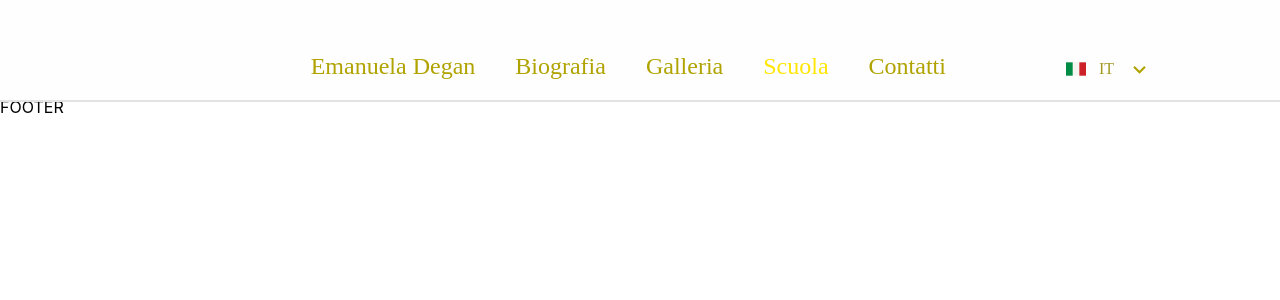
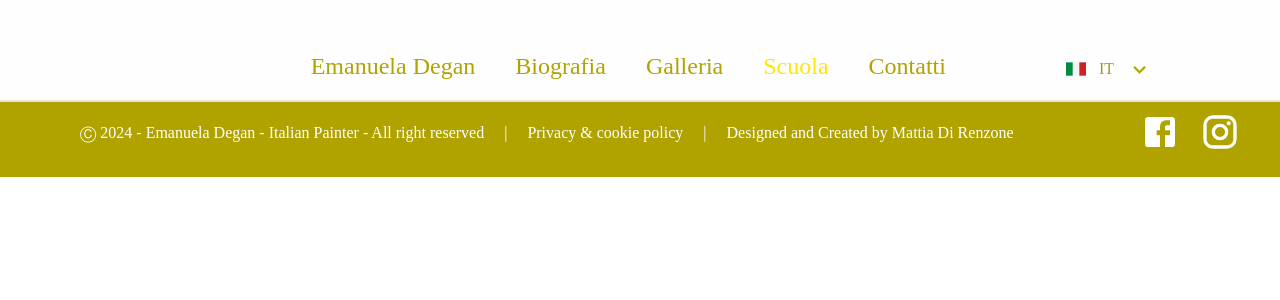
Before and after one commit to m-direnzone/manu-degan-art, a React (Create React App) app: page /school in a window 1280 px wide. Shown: the top 300 px of the page. Built offline with nearby package versions, Linux system fonts and the light colour scheme; a web font is replaced by a local one.

Commit message:
added footer; style changes in home page

```diff
--- a/src/App.css
+++ b/src/App.css
@@ -51,6 +51,11 @@
   display: none;
   position: absolute;
   margin-left: 20px;
+  background-color: white;
+  padding: 20px;
+  padding-top: 1px;
+  border-radius: 5px;
+  border: 2px solid #e3e3e3;
 }
 
 .dropdown-menu-container:hover .dropdown-menu {
@@ -104,6 +109,7 @@
 
 .paragraph {
   margin-top: 3%;
+  font-size: 18px;
 }
 
 .article-container {
@@ -117,3 +123,47 @@
   font-size: 30px;
   color: #c1c1c1;
 }
+
+.article-preview-container {
+  margin-top: 10px;
+}
+
+.article-preview {
+  font-size: 17px;
+}
+
+.read-more-link {
+  margin-left: auto;
+  margin-top: 20px;
+  text-decoration: none;
+  color: #c1c1c1;
+  font-size: 20px;
+  font-style: italic;
+}
+
+.footer {
+  height: 80px;
+  width: 100%;
+  background-color: #b0a300;
+}
+
+.footer-content-container {
+  display: flex;
+  gap: 20px;
+  color: white;
+  font-size: 15px;
+}
+
+.footer-icon-container {
+  display: flex;
+  gap: 20px;
+  margin-left: auto;
+  margin-top: 15px;
+  margin-right: 40px;
+}
+
+.footer-icon {
+  height: 40px;
+  width: 40px;
+  color: white;
+}
--- a/src/components/ArticleCard.tsx
+++ b/src/components/ArticleCard.tsx
@@ -16,9 +16,11 @@ const ArticleCard = ({ article }: ArticleCardProps) => {
           <Typography className="article-title">{article.title}</Typography>
         </Grid>
         <Grid item xs={12} xl={12} className="article-preview-container">
-          <Typography>{article.preview}</Typography>
+          <Typography className="article-preview">{article.preview}</Typography>
         </Grid>
-        <Link to={`${article.link}`}>{t("leggi-di-piu")}</Link>
+        <Link to={`${article.link}`} target="_blank" className="read-more-link">
+          {t("leggi-di-piu")}
+        </Link>
       </Grid>
     </Paper>
   );
--- a/src/components/Footer.tsx
+++ b/src/components/Footer.tsx
@@ -1,5 +1,35 @@
+import { Typography } from "@mui/material";
+import FacebookIcon from "@mui/icons-material/Facebook";
+import InstagramIcon from "@mui/icons-material/Instagram";
+import { Link } from "react-router-dom";
+
 const Footer = () => {
-  return <div>FOOTER</div>;
+  return (
+    <div className="footer">
+      <div className="footer-content-container">
+        <Typography marginTop={3} marginLeft={10}>
+          Ⓒ 2024 - Emanuela Degan - Italian Painter - All right reserved
+        </Typography>
+        <Typography marginTop={3}>|</Typography>
+        <Typography marginTop={3}>Privacy & cookie policy</Typography>
+        <Typography marginTop={3}>|</Typography>
+        <Typography marginTop={3}>
+          Designed and Created by Mattia Di Renzone
+        </Typography>
+        <div className="footer-icon-container">
+          <Link
+            target="_blank"
+            to={"https://www.facebook.com/profile.php?id=100063579694918"}
+          >
+            <FacebookIcon className="footer-icon" />
+          </Link>
+          <Link target="_blank" to={"https://www.instagram.com/manudeghi/"}>
+            <InstagramIcon className="footer-icon" />
+          </Link>
+        </div>
+      </div>
+    </div>
+  );
 };
 
 export default Footer;
--- a/src/components/Navbar.tsx
+++ b/src/components/Navbar.tsx
@@ -68,27 +68,27 @@ const Navbar = () => {
             <div className="dropdown-menu">
               <div
                 className="language-choice"
-                style={{ marginTop: "20px" }}
+                style={{
+                  marginTop: "20px",
+                  borderBottom:
+                    currentLanguage === "it" ? "2px solid #e3e3e3" : "0",
+                }}
                 onClick={() => changeLanguage("it")}
               >
                 <IT className="flag-icon" />
-                <Typography
-                  color={currentLanguage === "it" ? "#ffe603" : "#a39922"}
-                >
-                  Italiano
-                </Typography>
+                <Typography color={"#b0a300"}>Italiano</Typography>
               </div>
               <div
                 className="language-choice"
-                style={{ marginTop: "10px" }}
+                style={{
+                  marginTop: "10px",
+                  borderBottom:
+                    currentLanguage === "en" ? "2px solid #e3e3e3" : "0",
+                }}
                 onClick={() => changeLanguage("en")}
               >
                 <US className="flag-icon" />
-                <Typography
-                  color={currentLanguage === "en" ? "#ffe603" : "#a39922"}
-                >
-                  English
-                </Typography>
+                <Typography color={"#b0a300"}>English</Typography>
               </div>
             </div>
           </div>
--- a/src/translations/en/translation.json
+++ b/src/translations/en/translation.json
@@ -4,6 +4,6 @@
   "scuola": "School",
   "contatti": "Contacts",
   "titolo-youtube": "Interviews Viewable on Youtube",
-  "leggi-di-piu": "Read more...",
+  "leggi-di-piu": "Read more",
   "titolo-articoli": "Articles about me"
 }
--- a/src/translations/it/translation.json
+++ b/src/translations/it/translation.json
@@ -4,6 +4,6 @@
   "scuola": "Scuola",
   "contatti": "Contatti",
   "titolo-youtube": "Interviste Visibili su Youtube",
-  "leggi-di-piu": "Leggi di più...",
+  "leggi-di-piu": "Leggi di più",
   "titolo-articoli": "Articoli che parlano di me"
 }
```
